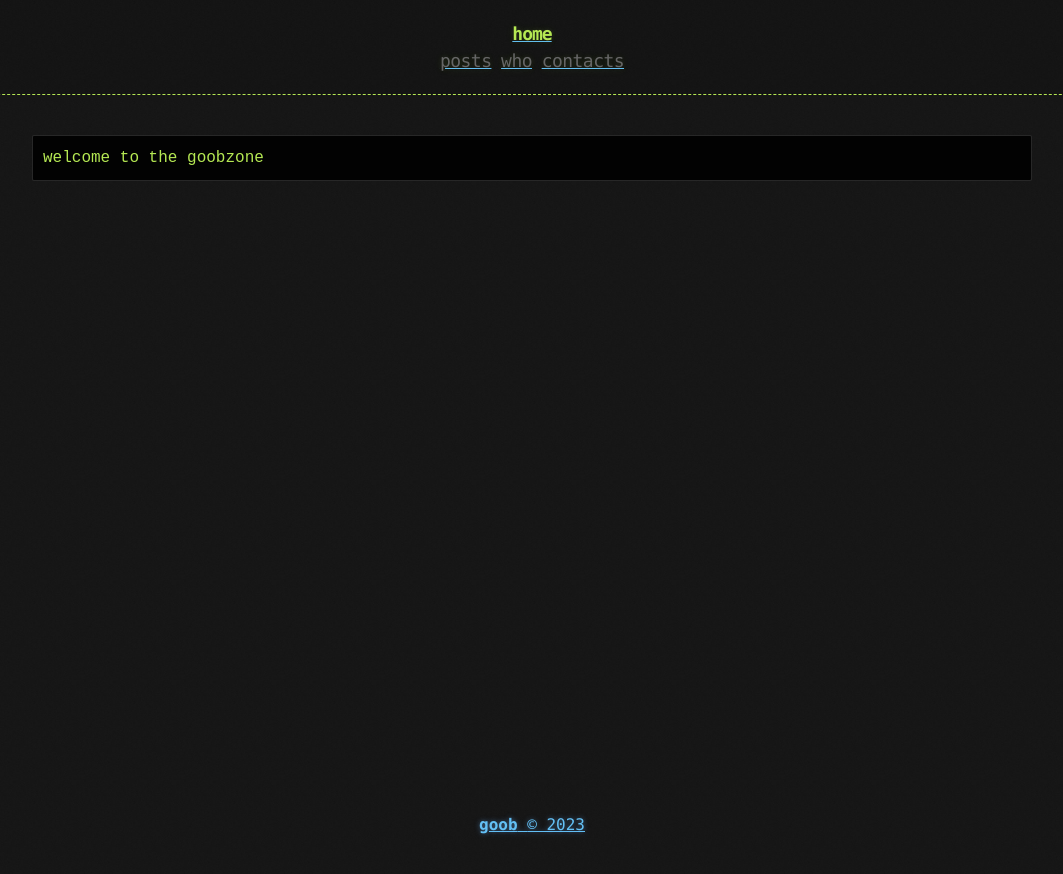
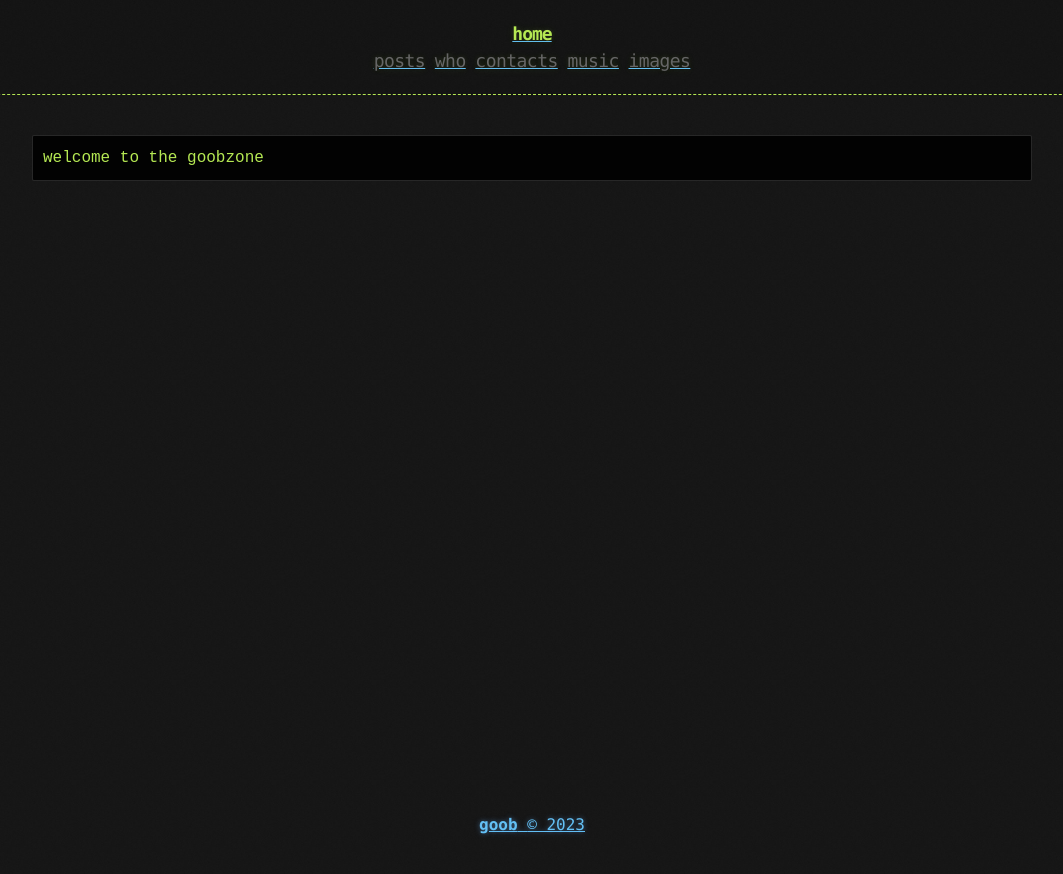
Before and after one commit to goobbess/goobbess.github.io, a Jekyll site: the page built from index.md, in a window 1280 px wide. Shown: the top 874 px of the page, without its empty margins (108-1171 px from the left). Built offline with Jekyll 4.4.1, drawn with Linux system fonts in a browser that asks for light colours.

Commit message:
Update links.html

```diff
--- a/_includes/links.html
+++ b/_includes/links.html
@@ -1,3 +1,5 @@
 <a href="{{ "/posts" | prepend: site.baseurl | replace: '//', '/' }}"><h2 class="header-link">posts</h2></a>
 <a href="{{ "/whoami" | prepend: site.baseurl | replace: '//', '/' }}"><h2 class="header-link">who</h2></a>
 <a href="{{ "/contacts" | prepend: site.baseurl | replace: '//', '/' }}"><h2 class="header-link">contacts</h2></a>
+<a href="{{ "/music" | prepend: site.baseurl | replace: '//', '/' }}"><h2 class="header-link">music</h2></a>
+<a href="{{ "/images" | prepend: site.baseurl | replace: '//', '/' }}"><h2 class="header-link">images</h2></a>
```
